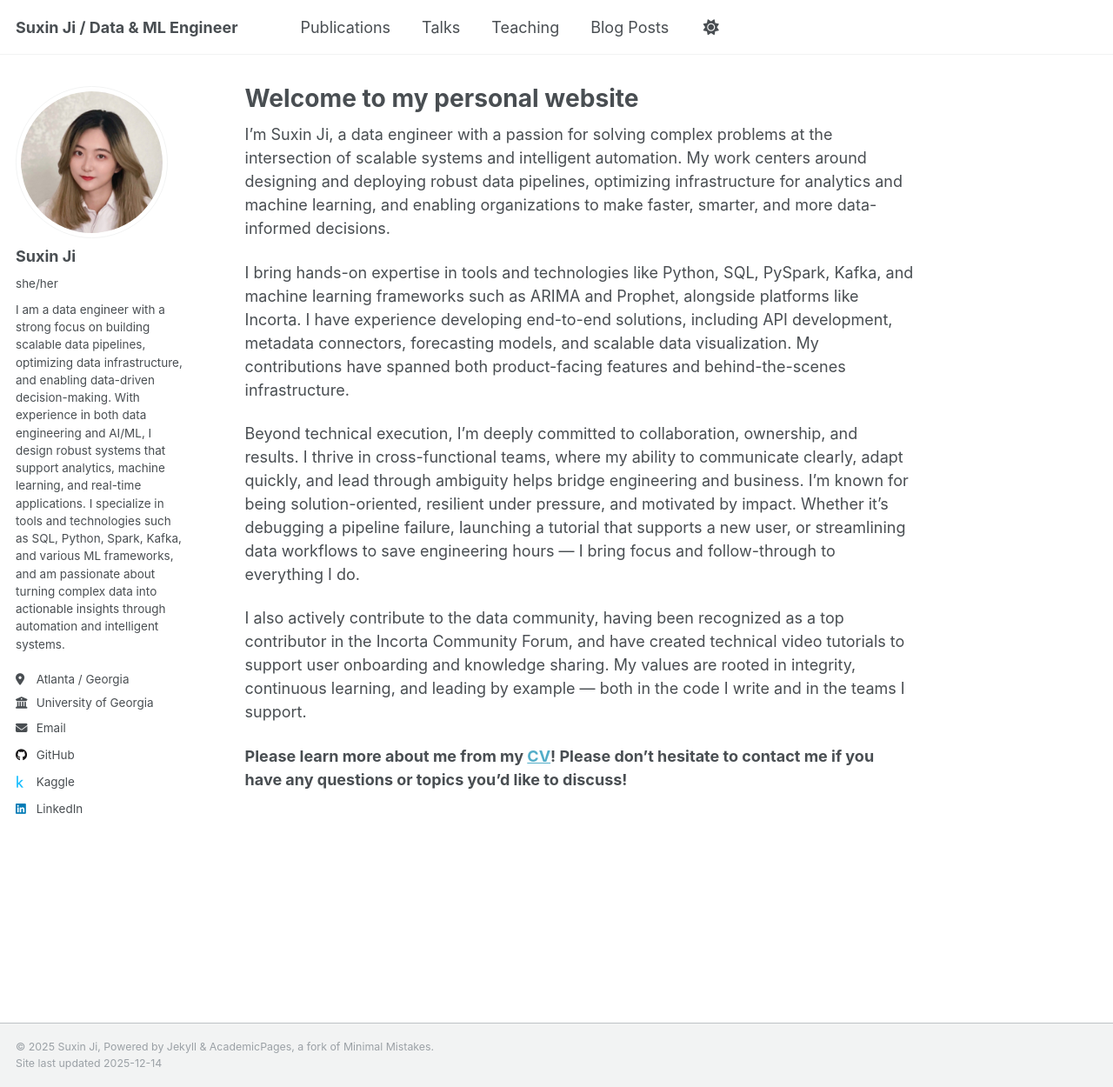
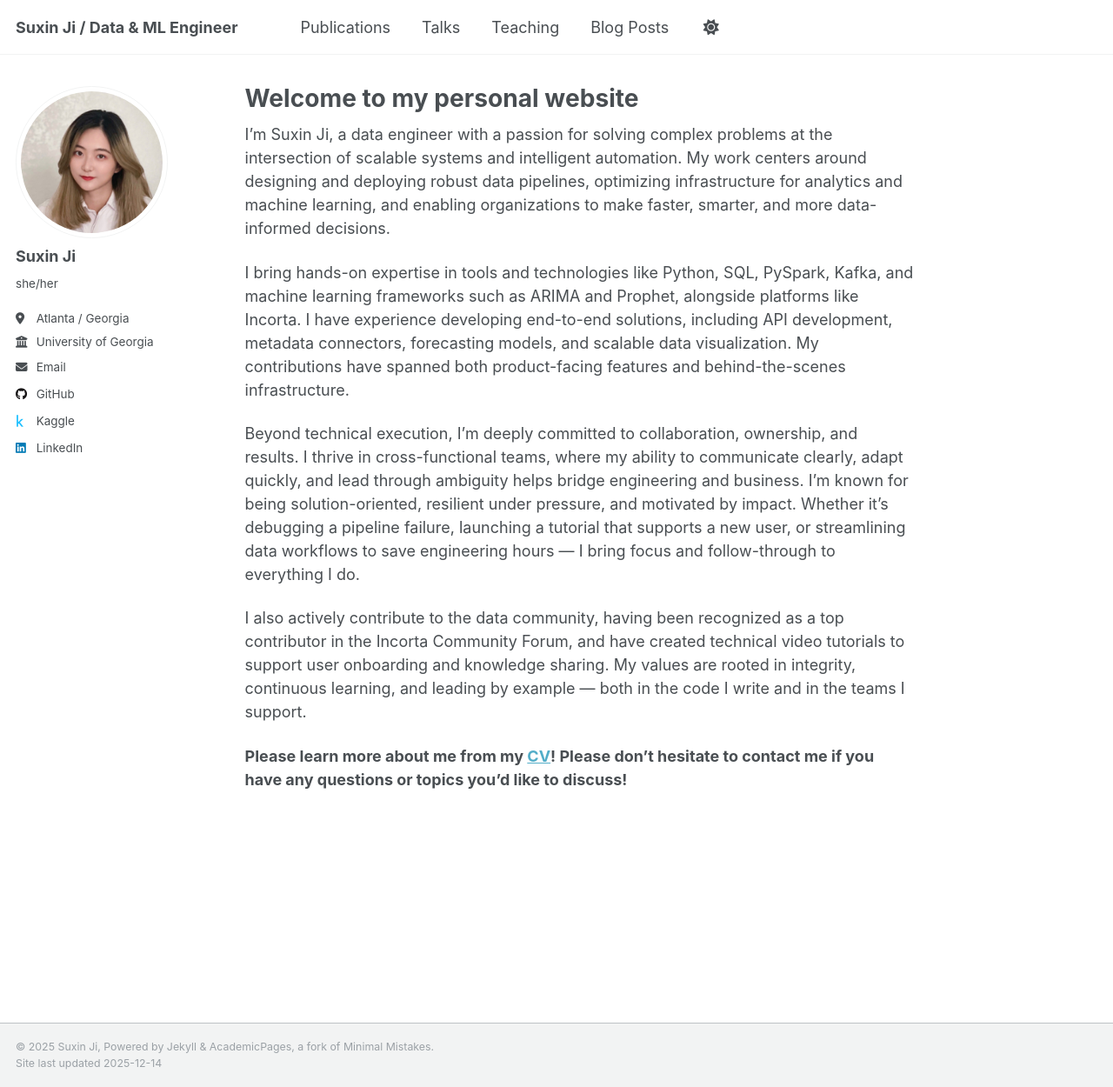
Before and after one commit to SuzieJi/suxinji.github.io, a Jekyll site: the page built from _pages/about.md, in a window 1280 px wide and 1250 px high. Shown: the whole window at 87% size. Built offline with Jekyll 4.4.1, drawn with Linux system fonts in a browser that asks for light colours.

Commit message:
remove bio

```diff
--- a/_config.yml
+++ b/_config.yml
@@ -25,7 +25,7 @@ author:
   avatar           : "suxin.png"
   name             : "Suxin Ji"
   pronouns         : "she/her"
-  bio              : "I am a data engineer with a strong focus on building scalable data pipelines, optimizing data infrastructure, and enabling data-driven decision-making. With experience in both data engineering and AI/ML, I design robust systems that support analytics, machine learning, and real-time applications. I specialize in tools and technologies such as SQL, Python, Spark, Kafka, and various ML frameworks, and am passionate about turning complex data into actionable insights through automation and intelligent systems."
+  bio              : ""
   location         : "Atlanta / Georgia"
   employer         : "University of Georgia"
   uri              : # URL
```
